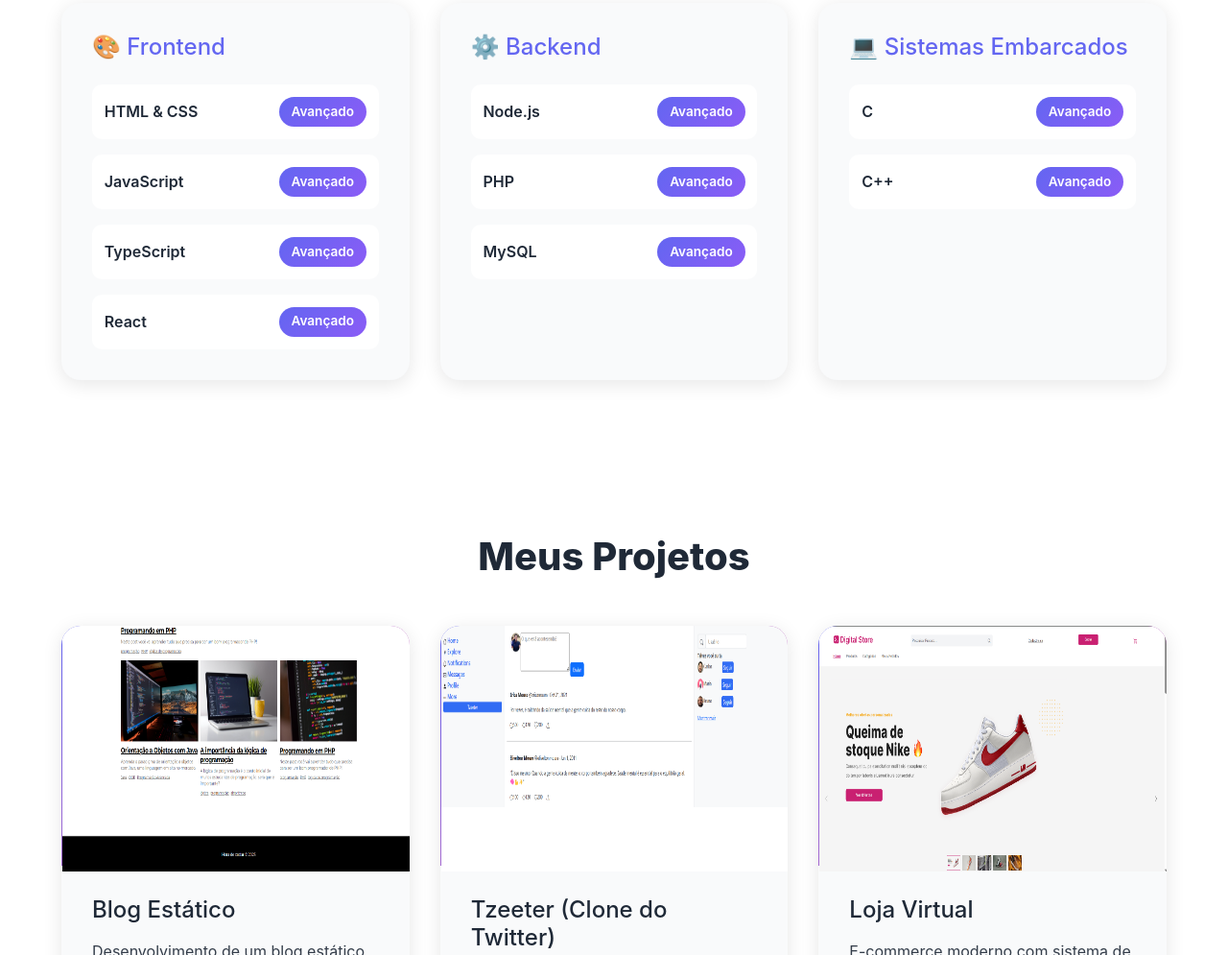
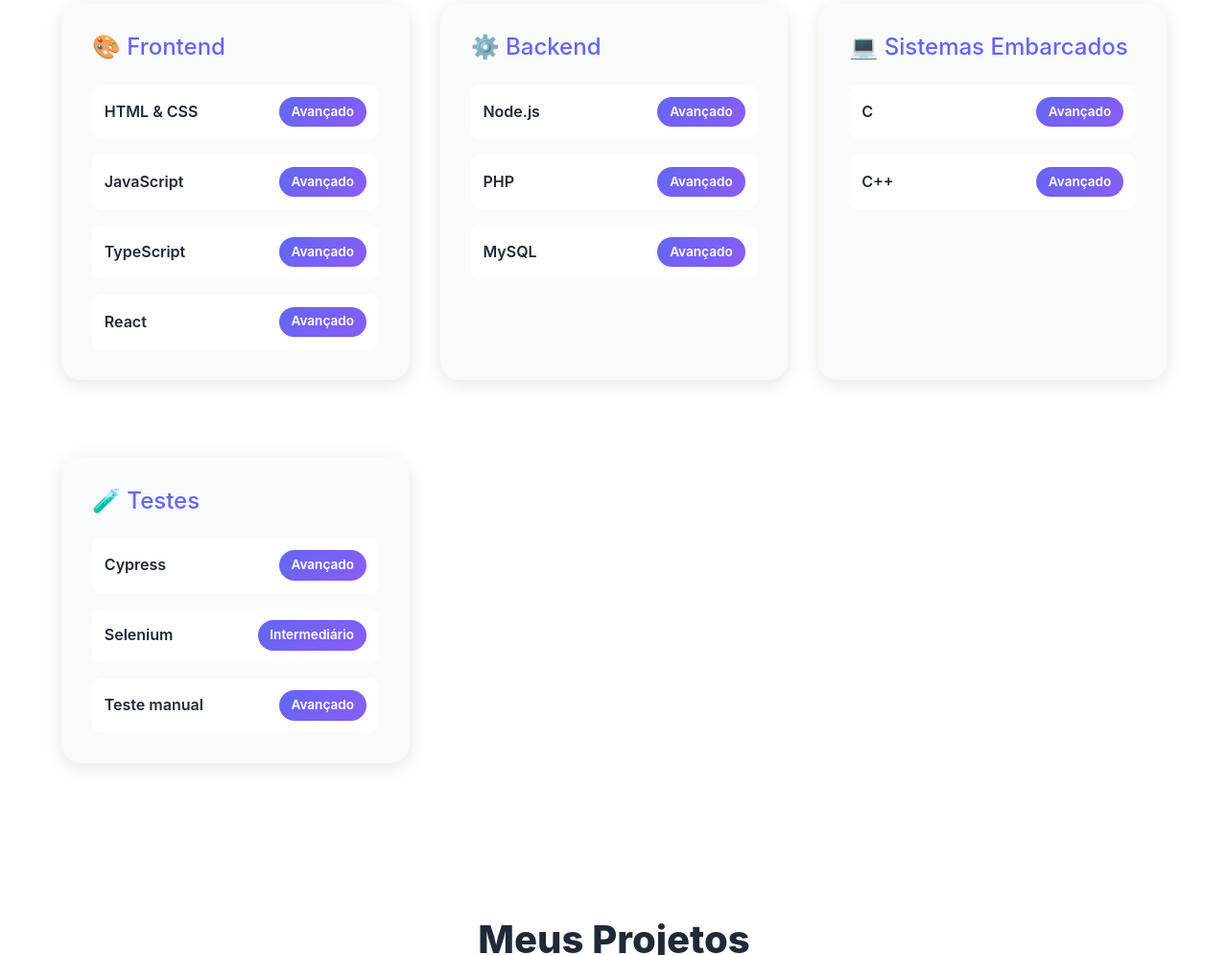
Before and after one commit to Eliveltonmoura/portifolio.githun.io, a plain HTML site: page index.html in a window 1280 px wide. Shown: the part 1435-2430 px from the top of the page at 96% size. Drawn offline with nearby package versions, Linux system fonts and the light colour scheme.

Commit message:
feat: Teste

```diff
--- a/index.html
+++ b/index.html
@@ -106,6 +106,25 @@
                 </div>
                 <div class="skill-item">
                     <span class="skill-name">C++</span>
+                    <span class="skill-badge">Avançado</span>
+                </div>
+            </div>
+
+
+
+              <div class="skills-grid">
+            <div class="skill-category">
+                <h3>🧪 Testes </h3>
+                <div class="skill-item">
+                    <span class="skill-name">Cypress</span>
+                    <span class="skill-badge">Avançado</span>
+                </div>
+                <div class="skill-item">
+                    <span class="skill-name">Selenium</span>
+                    <span class="skill-badge">Intermediário</span>
+                </div>
+                <div class="skill-item">
+                    <span class="skill-name">Teste manual</span>
                     <span class="skill-badge">Avançado</span>
                 </div>
             </div>
```
